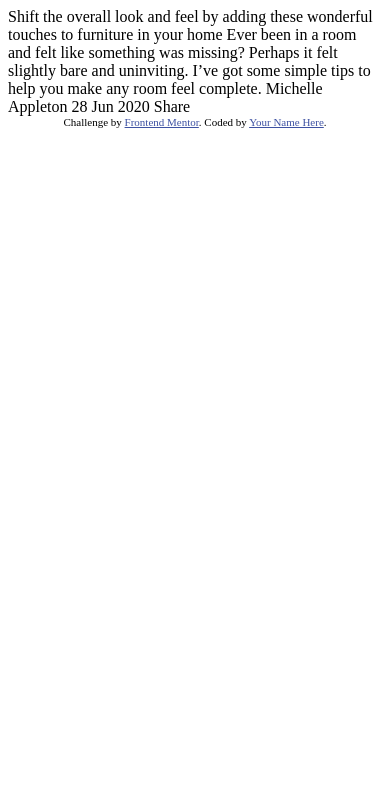
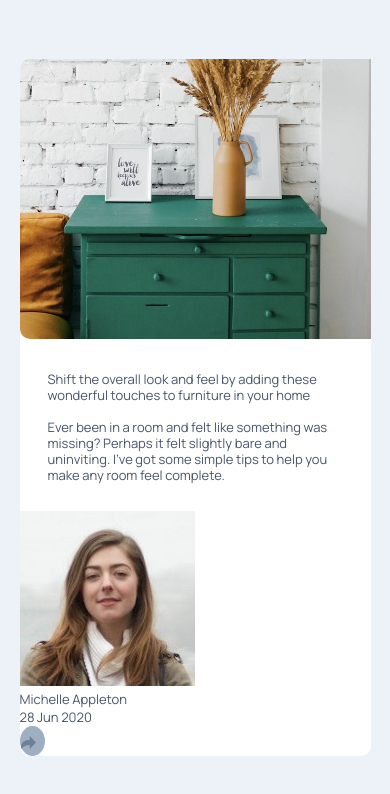
Before and after one commit to AnthoniaEfe/article_preview_component, a plain HTML site: page index.html in a window 390 px wide. Drawn offline with Linux system fonts and the light colour scheme.

Commit message:
mobile-first approach

```diff
--- a/index.html
+++ b/index.html
@@ -1,36 +1,49 @@
 <!DOCTYPE html>
 <html lang="en">
-<head>
-  <meta charset="UTF-8">
-  <meta name="viewport" content="width=device-width, initial-scale=1.0"> <!-- displays site properly based on user's device -->
+  <head>
+    <meta charset="UTF-8" />
+    <meta name="viewport" content="width=device-width, initial-scale=1.0" />
 
-  <link rel="icon" type="image/png" sizes="32x32" href="./images/favicon-32x32.png">
+    <link
+      rel="icon"
+      type="image/png"
+      sizes="32x32"
+      href="./images/favicon-32x32.png"
+    />
+    <link rel="stylesheet" href="./styles.css" />
+    <script defer src="./main.js"></script>
+    <title>Article preview component</title>
+  </head>
+  <body>
+    <main>
+      <div id="card">
+        <div id="article-img">
+            <img
+              src="./images/drawers.jpg"
+              alt="Drawers Image"
+            />
+        </div>
 
-  <title>Frontend Mentor | Article preview component</title>
+       <div id="article-desc">
+        <div id="title">Shift the overall look and feel by adding these wonderful touches to
+      furniture in your home </div>
+      <div id="details"> Ever been in a room and felt like something was
+      missing? Perhaps it felt slightly bare and uninviting. I’ve got some
+      simple tips to help you make any room feel complete. </div>
+     </div>
 
-  <!-- Feel free to remove these styles or customise in your own stylesheet 👍 -->
-  <style>
-    .attribution { font-size: 11px; text-align: center; }
-    .attribution a { color: hsl(228, 45%, 44%); }
-  </style>
-</head>
-<body>
 
-  Shift the overall look and feel by adding these wonderful
-  touches to furniture in your home
+    <div id="user-profile">
+      <img src="./images/avatar-michelle.jpg" alt="michelle avatar"/> <p id="user-name">Michelle Appleton</p> <p id="user-date">28 Jun 2020</p>
+    <button><img src="./images/icon-share.svg"/></button>
+    </div>
 
-  Ever been in a room and felt like something was missing? Perhaps
-  it felt slightly bare and uninviting. I’ve got some simple tips
-  to help you make any room feel complete.
+    <div id="social-links">
+      <a href="#" id="facebook"></a>
+      <a href="#" id="twitter"></a>
+      <a href="#" id="pinterest"></a>
+    </div>
 
-  Michelle Appleton
-  28 Jun 2020
-
-  Share
-
-  <div class="attribution">
-    Challenge by <a href="https://www.frontendmentor.io?ref=challenge" target="_blank">Frontend Mentor</a>.
-    Coded by <a href="#">Your Name Here</a>.
-  </div>
-</body>
+    </main>
+  </body>
 </html>
--- /dev/null
+++ b/styles.css
@@ -0,0 +1,104 @@
+/* general style settings */
+@import url("https://fonts.googleapis.com/css2?family=Manrope:wght@200..800&display=swap");
+
+* {
+  margin: 0;
+  padding: 0;
+  box-sizing: border-box;
+}
+
+body {
+  display: flex;
+  flex-direction: column;
+  justify-content: center;
+  align-items: center;
+  background-color: hsl(210, 46%, 95%);
+}
+
+main {
+  font-size: 13px;
+  font-family: "Manrope";
+  color: hsl(217, 19%, 35%);
+  min-height: 100vh;
+  width: 100%;
+  max-width: 100%;
+  margin: 0 auto;
+  display: flex;
+  flex-direction: column;
+  align-items: center;
+  margin: 5% auto;
+}
+
+#card {
+  background-color: hsl(0, 0%, 100%);
+  width: 90%;
+  max-width: 800px;
+  flex-direction: column;
+  flex-wrap: wrap;
+  justify-content: center;
+  border-radius: 10px;
+  margin: 10% auto;
+}
+
+#article-desc {
+  display: flex;
+  flex-direction: column;
+  justify-content: space-between;
+  padding: 1.75rem;
+  width: auto;
+  gap: 1rem;
+  margin: 0;
+  width: 100%;
+}
+
+#article-img {
+  width: 100%;
+}
+
+#article-img img {
+  width: 100%;
+  height: 100%;
+  object-fit: cover;
+  object-position: center;
+  border-radius: 10px 0px 0px 10px;
+}
+#title {
+  line-height: 1rem;
+  margin: 0;
+}
+
+#details {
+  line-height: 1rem;
+  margin: 0;
+}
+
+button {
+  text-align: center;
+  text-decoration: none;
+  font-size: 1.5rem;
+  letter-spacing: 1px;
+  color: white;
+  border: 1px solid hsl(212, 23%, 69%);
+  border-radius: 100%;
+  background-color: hsl(212, 23%, 69%);
+}
+
+button:hover {
+  color: white;
+  border: 1px solid hsl(158, 42%, 18%);
+  background-color: hsl(158, 42%, 18%);
+}
+
+button img {
+  margin-right: 0.5rem;
+}
+
+@media (min-width: 768px) {
+  .card {
+    flex-direction: row;
+  }
+
+  #article-img img {
+    border-radius: 10px 10px 0px 0px;
+  }
+}
```
Also changed, not shown: main.js (added).
